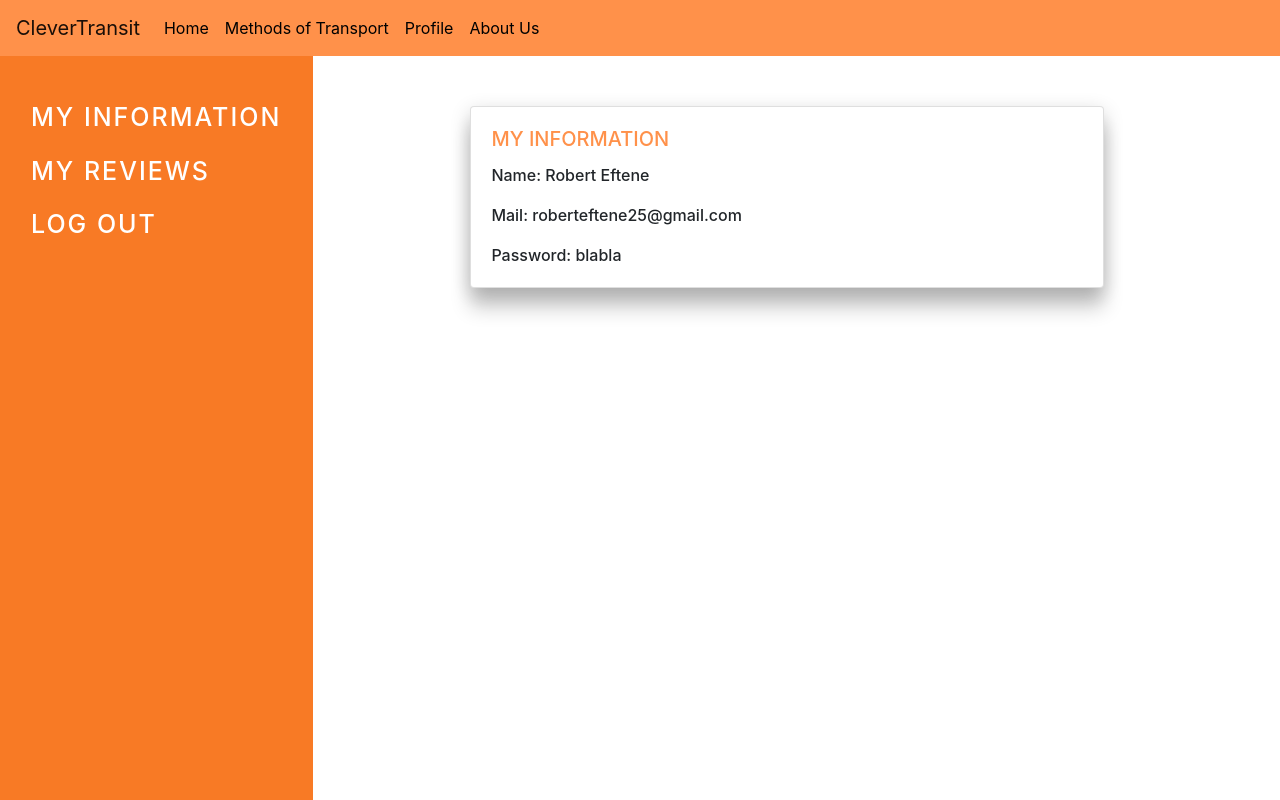
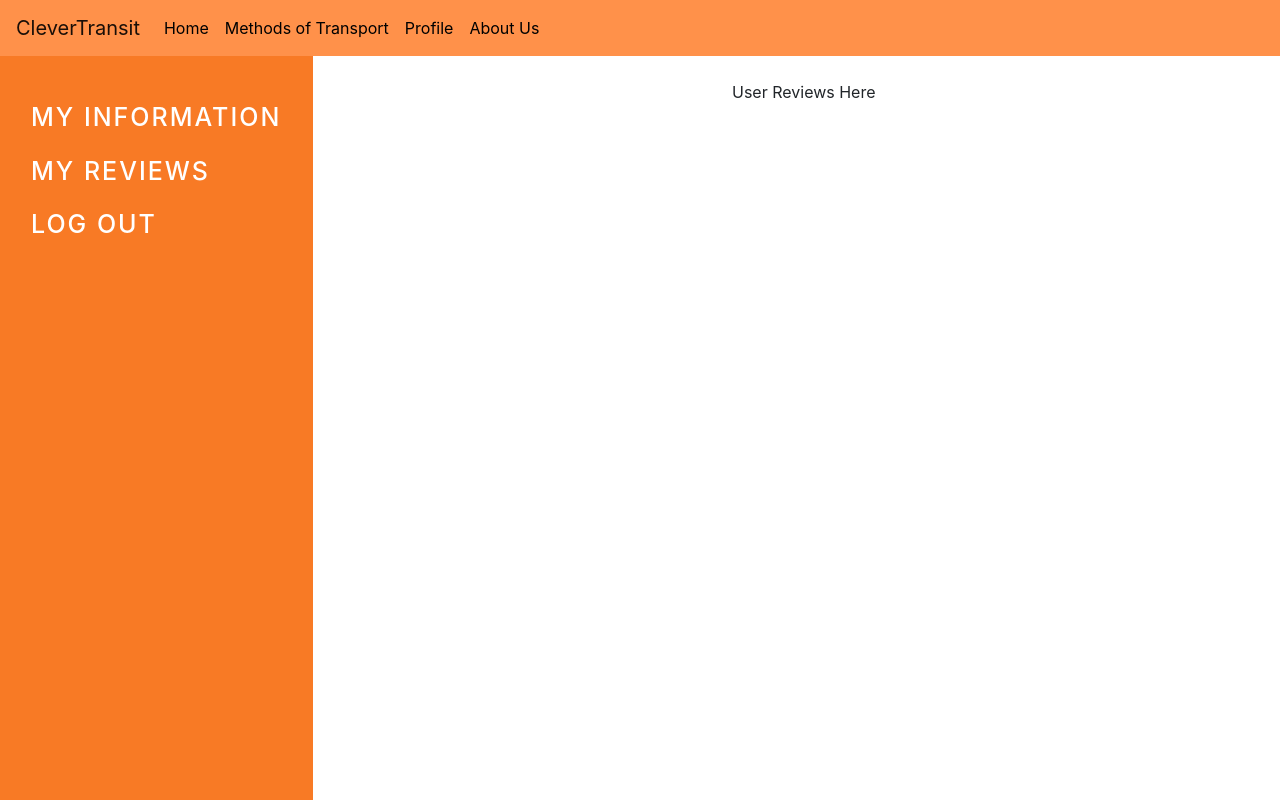
Before and after one commit to roberteftene/CleverTransit, a React (Create React App) app in the folder frontend/: page /profile in a window 1280 px wide. Both pictures are taken after a click on the button "MY REVIEWS". Shown: the top 800 px of the page. Built offline with nearby package versions, Linux system fonts and the light colour scheme.

Commit message:
finished profile page menu

```diff
--- a/frontend/src/components/ProfileMenu/ProfileMenu.js
+++ b/frontend/src/components/ProfileMenu/ProfileMenu.js
@@ -8,6 +8,7 @@ export default class ProfileMenu extends React.Component {
         super(props);
         this.state = {
             redirect: false,
+            isReviews: false,
         };
     }
 
@@ -24,6 +25,10 @@ export default class ProfileMenu extends React.Component {
         }
     }
 
+    onOptionSelected(isReviews) {
+        this.props.onOptionSelected(isReviews);
+    }
+
     render() {
         return (
             <>
@@ -31,8 +36,8 @@ export default class ProfileMenu extends React.Component {
                     <Nav defaultActiveKey="/home" className="flex-column options-menu">
                         <Nav.Item>
                             {this.renderRedirect()}
-                            <Nav.Link className="option-item">My Information</Nav.Link>
-                            <Nav.Link className="option-item">My Reviews</Nav.Link>
+                            <Nav.Link className="option-item" onClick={() => this.onOptionSelected(false)}>My Information</Nav.Link>
+                            <Nav.Link className="option-item" onClick={() => this.onOptionSelected(true)}>My Reviews</Nav.Link>
                             <Nav.Link className="option-item" onClick={this.setRedirect}>Log Out</Nav.Link>
                         </Nav.Item>
                     </Nav>
--- a/frontend/src/containers/ProfilePage/ProfilePage.js
+++ b/frontend/src/containers/ProfilePage/ProfilePage.js
@@ -15,11 +15,15 @@ export default class ProfilePage extends React.Component {
         }
     }
 
+    handleOptionSelection = (isRev) => {
+        this.setState({ isMyReviews: isRev })
+    }
+
     render() {
         return <>
             <Row>
                 <Col className="options-menu-col" sm={3}>
-                    <ProfileMenu className="options-menu"></ProfileMenu>
+                    <ProfileMenu className="options-menu" onOptionSelected={this.handleOptionSelection}></ProfileMenu>
                 </Col>
 
                 <Col sm={9}>
@@ -38,7 +42,10 @@ export default class ProfilePage extends React.Component {
                     {
                         this.state.isMyReviews===true && (
                             <>
-                                <p>User Reviews Here</p>
+                                <div className = "profile-container">
+                                    <br />
+                                    <p>User Reviews Here</p>
+                                </div>
                             </>
                         )
                     }
```
